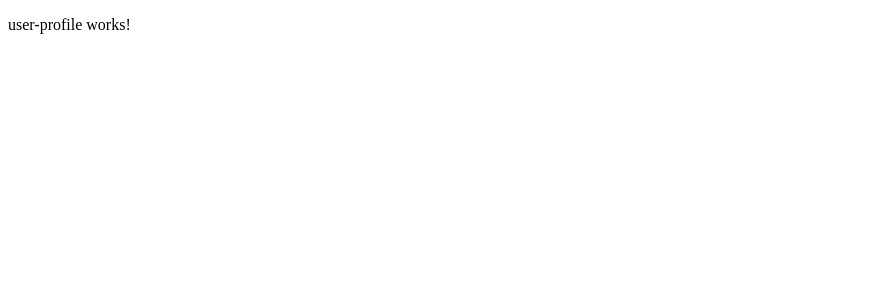
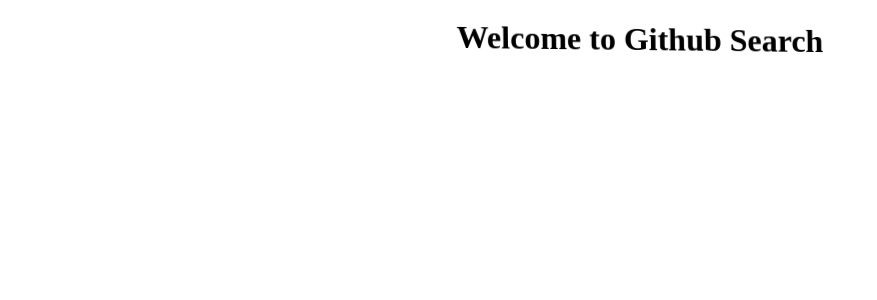
Before and after one commit to Wolfof420Street/meGithub, an Angular app: page / in a window 1280 px wide. Shown: the top 300 px of the page, without its empty margins (0-877 px from the left). Built offline with nearby package versions, Linux system fonts and the light colour scheme.

Commit message:
creating animation

```diff
--- a/package.json
+++ b/package.json
@@ -19,6 +19,7 @@
     "@angular/platform-browser": "~7.2.0",
     "@angular/platform-browser-dynamic": "~7.2.0",
     "@angular/router": "~7.2.0",
+    "animate.css": "^3.7.0",
     "core-js": "^2.5.4",
     "rxjs": "~6.3.3",
     "tslib": "^1.9.0",
--- a/src/app/user-profile/user-profile.component.css
+++ b/src/app/user-profile/user-profile.component.css
@@ -0,0 +1,3 @@
+h1 {
+    text-align: center
+    }
--- a/src/app/user-profile/user-profile.component.html
+++ b/src/app/user-profile/user-profile.component.html
@@ -1,3 +1,4 @@
-<p>
-  user-profile works!
-</p>
+<head>
+    <link rel="stylesheet" href="https://cdnjs.cloudflare.com/ajax/libs/animate.css/3.7.0/animate.min.css">
+  </head>
+  <h1 class="animated infinite jello delay-2s">Welcome to Github Search</h1>
```
